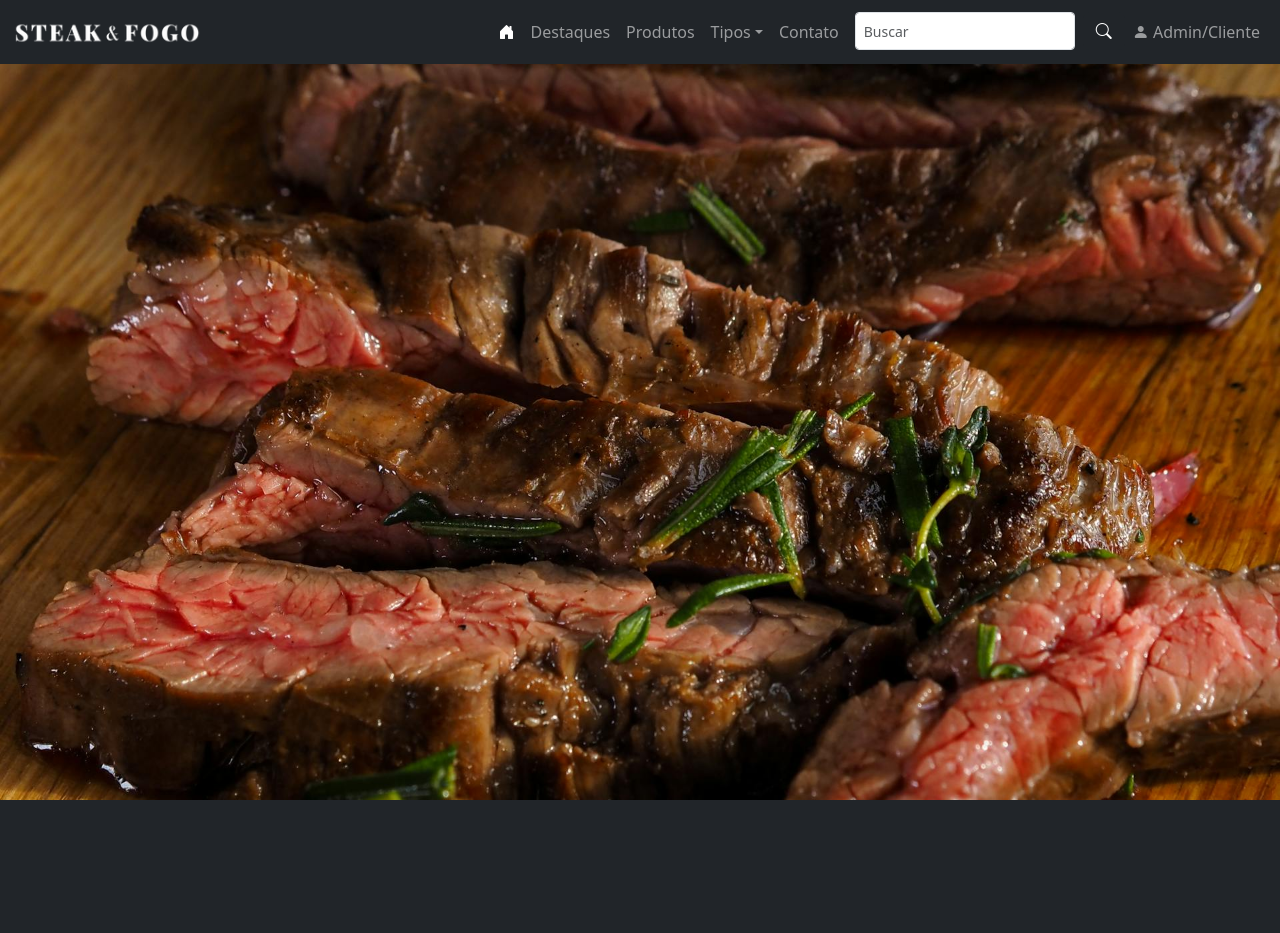
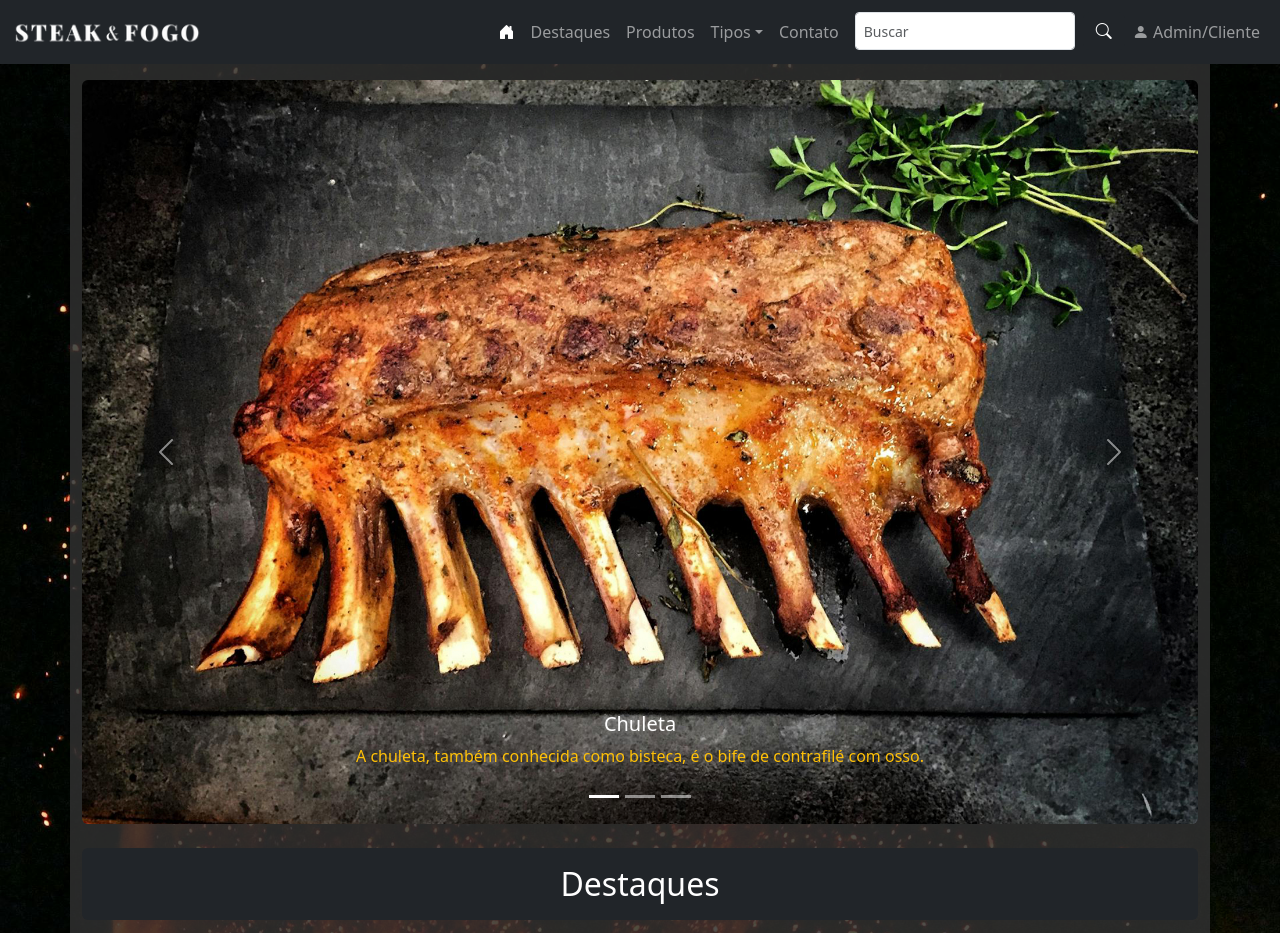
Before and after one commit to GabrielCabralmm/SteakFogo, a PHP site: page / in a window 1280 px wide. Shown: the top 933 px of the page. Before the commit the page ends 800 px from the top, so only its background shows below. Run offline with PHP 8.4, Linux system fonts and the light colour scheme; data comes from the database, SQL or seed files in the repository.

Commit message:
Fazendo o carousel e destaques no index.php

```diff
--- /dev/null
+++ b/carousel.php
@@ -0,0 +1,40 @@
+<section>
+    <div id="carrossel-principal" class="carousel slide mb-4">
+        <div class="carousel-indicators">
+            <button type="button" data-bs-target="#carrossel-principal" data-bs-slide-to="0" class="active" aria-current="true" aria-label="Slide 1"></button>
+            <button type="button" data-bs-target="#carrossel-principal" data-bs-slide-to="1" aria-label="Slide 2"></button>
+            <button type="button" data-bs-target="#carrossel-principal" data-bs-slide-to="2" aria-label="Slide 3"></button>
+        </div>
+        <div class="carousel-inner">
+            <div class="carousel-item active">
+                <img src="./images/chuleta-grande.jpg" class="d-block w-100 mx-auto rounded" alt="...">
+                <div class="carousel-caption d-none d-md-block">
+                    <h5>Chuleta</h5>
+                    <p class="text-warning">A chuleta, também conhecida como bisteca, é o bife de contrafilé com osso.</p>
+                </div>
+            </div>
+            <div class="carousel-item">
+                <img src="./images/cupim-grande.jpg" class="d-block w-100 mx-auto rounded" alt="...">
+                <div class="carousel-caption d-none d-md-block">
+                    <h5>Cupim</h5>
+                    <p class="text-warning">Um corte mais comun, feito para quem está acostumado com o padrão.</p>
+                </div>
+            </div>
+            <div class="carousel-item">
+                <img src="./images/strudel-grande.jpg" class="d-block w-100 mx-auto rounded" alt="...">
+                <div class="carousel-caption d-none d-md-block">
+                    <h5>Strudel</h5>
+                <p class="text-warning">Uma sobremesa feitas para te proporcionar uma experiência completa</p>
+                </div>
+            </div>
+        </div>
+        <button class="carousel-control-prev" type="button" data-bs-target="#carrossel-principal" data-bs-slide="prev">
+            <span class="carousel-control-prev-icon" aria-hidden="true"></span>
+            <span class="visually-hidden">Previous</span>
+        </button>
+        <button class="carousel-control-next" type="button" data-bs-target="#carrossel-principal" data-bs-slide="next">
+            <span class="carousel-control-next-icon" aria-hidden="true"></span>
+            <span class="visually-hidden">Next</span>
+        </button>
+    </div>
+</section>
--- a/class/produto.php
+++ b/class/produto.php
@@ -88,8 +88,12 @@
             return false;
         }
 
-        public function listar(): array{
-            $cmd = $this->pdo->query("select * from vw_produtos order by id desc");
+        public function listar(int $destaque): array{
+            if ($destaque == 0) {
+                $cmd = $this->pdo->query("select * from vw_produtos order by id desc");
+            } elseif ($destaque == 1){
+                $cmd = $this->pdo->query("select * from vw_produtos where destaque = 1 order by id desc");
+            }
             return $cmd->fetchAll(PDO::FETCH_ASSOC);
         }
 
--- a/css/style.css
+++ b/css/style.css
@@ -2,17 +2,11 @@
 
 .fundo-fixo {
     /* background-color: #f2f2f2;*/
-    background: url(../images/fundo.jpg) no-repeat fixed center ;
+    background: url(../images/fundo.jpg) no-repeat fixed;
     -webkit-background-size: cover;
 }
 
 main {
     padding-top: 80px;
-    border-radius: 8px;
-    box-shadow: 0 4px 8px rgb(0,0,0,0.2);
+    background-color: #303030d7;
 }
-
-footer {
-    border-radius: 8px;
-    box-shadow: 0 4px 8px rgb(0,0,0,0.2);
-}
--- /dev/null
+++ b/destaques.php
@@ -0,0 +1,39 @@
+<?php
+    include "./class/produto.php";
+
+    $produto = new Produto();
+    $produtos = $produto->listar(1);
+    $linhas = count($produtos);
+?>
+
+<section>
+<?php if ($linhas == 0) { ?>
+    <h2 class="alert bg-dark text-white text-center">Não há produtos em destaque.</h2>
+<?php }?>
+<?php if($linhas > 0) {?>
+    <h2 class="alert bg-dark text-white text-center">Destaques</h2>
+    <div class="row">
+        <!-- Card -->
+        <?php foreach($produtos as $prod):?>
+        <div class="col-sm-6 col-md-4 mb-4">
+            <div class="card border border-0">
+                <img src="./images/<?= $prod['imagem']?>" alt="Picanha ao alho" class="card-img-top">
+                <div class="card-body bg-dark text-white">
+                    <h3 class="card-title"><?= $prod['descricao']?></h3>
+                    <p class="fst-italic"><?= $prod['rotulo']?></p>
+                    <p class="card-text text-start"><?=mb_strimwidth($prod['resumo'], 0, 79,'...')?></p>
+                    <button class="btn btn-default disabled" role="button" style="cursor: default;">
+                        <?= "R$ ".number_format($prod['valor'], 2, ',', '.') ?>
+                    </button>
+                        <a href="detalhes_produto.php?id=<?=$prod['id']?>" class="btn btn-light float-end">
+                        <span class="d-none d-sm-inline">Saiba mais</span>
+                        <i class="bi bi-eye-fill ms-2"></i>
+                    </a>
+                </div>
+            </div>
+        </div>
+        <?php endforeach; ?>
+        <!-- Final card -->
+    </div>
+</section>
+<?php }?>
--- a/index.php
+++ b/index.php
@@ -14,6 +14,12 @@
     <title>Steak & Fogo</title>
 </head>
 <body class="fundo-fixo">
+    <head>
     <?php include 'menu_publico.php'?>
+    </head>
+    <main class="container shadow-lg">
+        <?php include 'carousel.php' ?>
+        <?php include 'destaques.php' ?>
+    </main>
 </body>
 </html>
--- a/menu_publico.php
+++ b/menu_publico.php
@@ -23,12 +23,12 @@
         <div class="collapse navbar-collapse" id="menupublico">
             <ul class="navbar-nav ms-auto mb-2 mb-md-0">
                 <li class="nav-item">
-                    <a href="index.html" class="nav-link active" aria-current="page">
+                    <a href="index.php" class="nav-link active" aria-current="page">
                         <i class="bi bi-house-door-fill"></i>
                     </a>
                 </li>
                 <li class="nav-item">
-                    <a href="#" class="nav-link">Destaques</a>
+                    <a href="#destaques" class="nav-link">Destaques</a>
                 </li>
                 <li class="nav-item">
                     <a href="#" class="nav-link">Produtos</a>
```
Also changed, not shown: detalhes_produto.php (added), images/abacaxi.jpg (renamed from images/abacaxi.png), images/alcatra.jpg (renamed from images/alcatra.png), images/costelona.jpg (renamed from images/costelona.png), images/cupim.jpg (renamed from images/cupim.png), images/fraldinha.jpg (renamed from images/fraldinha.png), images/fundo.jpg, images/lasanha.jpg (renamed from images/lasanha.png), images/maminha.jpg (added), 11 other files.
